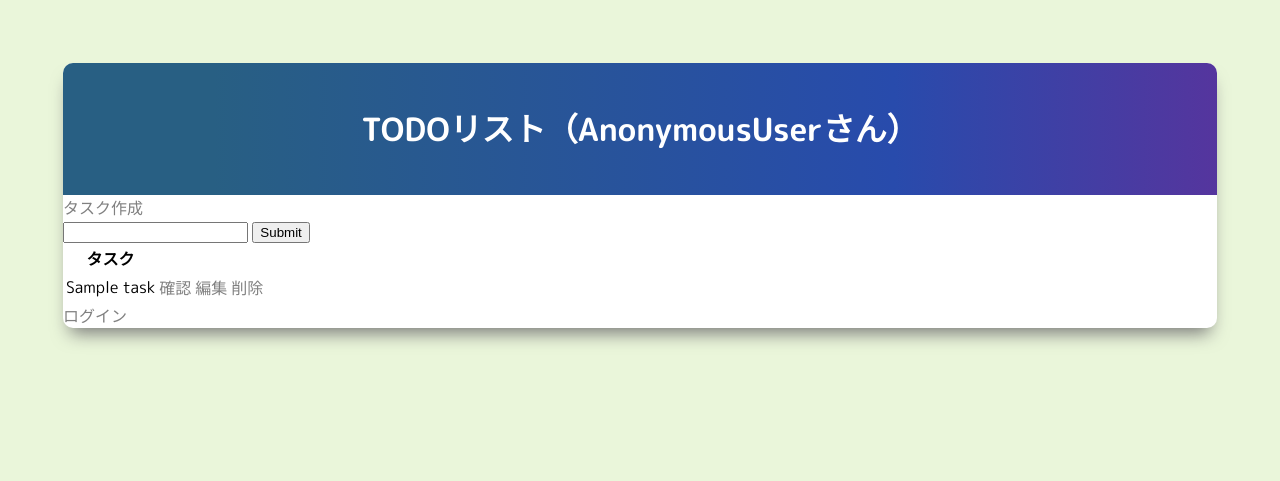
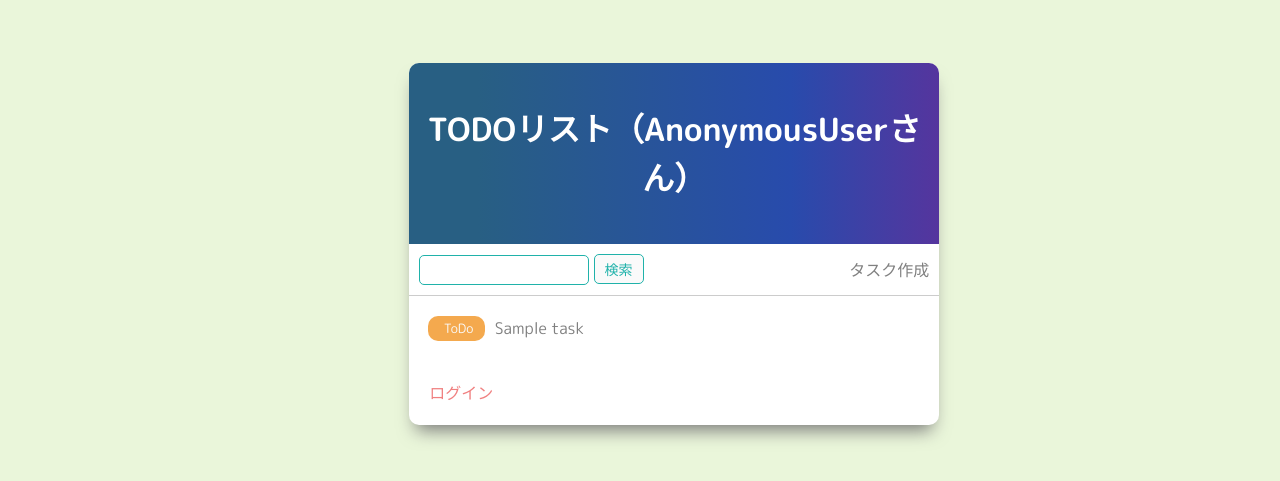
Before and after one commit to nagawanage/django_todo_app, a Django app: template todo_app/templates/todo_app/task_list.html in a window 1280 px wide. Shown: the top 481 px of the page. Run offline with Django 3.2, Linux system fonts and the light colour scheme; the template is opened without the code that fills it: most values are stand-ins (such as "Sample title", 1, 10 or a date in 2020).

Commit message:
update: タスク一覧画面デザイン調整

```diff
--- a/todo_app/static/css/base.css
+++ b/todo_app/static/css/base.css
@@ -6,7 +6,7 @@ body {
 
 .todoAppWrapper {
   min-width: 530px;
-  margin: 0 auto;
+  margin: 0 30%;
   background-color: white;
   box-shadow: 0 12px 18px -7px #777;
   border-radius: 10px;
@@ -31,3 +31,84 @@ a {
   );
   border-radius: 10px 10px 0 0;
 }
+
+.taskWrapper {
+  display: flex;
+  justify-content: space-between;
+  align-items: center;
+  padding: 1.2em;
+  border-top: 1px solid rgba(128, 128, 128, 0.4);
+}
+
+.taskTitle {
+  display: flex;
+  align-items: center;
+}
+
+.taskIcon {
+  font-size: 0.8em;
+  display: flex;
+  flex-direction: column;
+  justify-content: center;
+  text-align: center;
+  color: #fafafa;
+  height: 1em;
+  width: 2em;
+  border-radius: 10px;
+  margin-right: 10px;
+  padding: 0.5em 1.2em;
+}
+
+.taskCompletedIcon {
+  background-color: gray;
+}
+
+.taskInCompletedIcon {
+  background-color: rgb(244, 169, 78);
+}
+
+.taskIconGroup {
+  display: flex;
+  justify-content: space-around;
+  width: 5em;
+}
+
+.loginAndLogout {
+  padding: 20px;
+}
+
+.loginAndLogout a {
+  color: lightcoral;
+}
+
+.searchWrapper {
+  display: flex;
+  justify-content: space-between;
+  padding: 10px;
+  align-items: center;
+}
+
+.searchInput {
+  height: 24px;
+  outline: none;
+  border: 1px solid lightseagreen;
+  border-radius: 5px;
+  padding: 2px 4px;
+  width: 160px;
+}
+
+.searchButton {
+  border: 1px solid lightseagreen;
+  padding: 4px 10px;
+  background-color: #fafafa;
+  color: lightseagreen;
+  border-radius: 5px;
+  cursor: pointer;
+  font-size: 14px;
+  transition: all 0.4s;
+}
+
+.searchButton:hover {
+  background-color: lightseagreen;
+  color: white;
+}
--- a/todo_app/templates/todo_app/base.html
+++ b/todo_app/templates/todo_app/base.html
@@ -11,6 +11,10 @@
   <link href="https://fonts.googleapis.com/css2?family=M+PLUS+Rounded+1c:wght@100;300;400;500;700;800;900&display=swap"
     rel="stylesheet">
   <link rel="stylesheet" href="{% static 'css/base.css' %}">
+  <!-- Our project just needs Font Awesome Free's Solid and Brand files -->
+  <link href="{% static 'fontawesomefree/css/fontawesome.css' %}" rel="stylesheet" type="text/css">
+  <link href="{% static 'fontawesomefree/css/solid.css' %}" rel="stylesheet" type="text/css">
+  <!-- <link href="{% static 'fontawesomefree/css/brands.css' %}" rel="stylesheet" type="text/css"> -->
 </head>
 
 <body>
--- a/todo_app/templates/todo_app/task_form.html
+++ b/todo_app/templates/todo_app/task_form.html
@@ -1,13 +1,13 @@
 {% extends 'todo_app/base.html' %} {% block content %}
 
-<h1>タスク作成</h1>
+<h1>タスク作成/編集</h1>
 <a href="{% url 'tasks' %}">戻る</a>
 
 <form action="" method="post">
   {% csrf_token %}
   <!-- 各要素をpタグにする -->
   {{form.as_p}}
-  <input type="submit" value="追加">
+  <input type="submit" value="登録">
 </form>
 
 {% endblock content %}
--- a/todo_app/templates/todo_app/task_list.html
+++ b/todo_app/templates/todo_app/task_list.html
@@ -4,26 +4,56 @@
   <h1>TODOリスト（{{request.user}}さん）</h1>
 </div>
 
-<a href="{% url 'create-task' %}">タスク作成</a>
 
-<form action="" method="GET">
-  <input type="text" name="search" value="{{search}}">
-  <input type="submit" name="検索">
-</form>
+<div class="searchWrapper">
+  <form action="" method="GET">
+    <input type="text" name="search" value="{{search}}" class="searchInput">
+    <input type="submit" name="検索" value="検索" class="searchButton">
+  </form>
 
-<table>
-  <tr>
-    <th>タスク</th>
-  </tr>
+  <a href="{% url 'create-task' %}" class="addButton">タスク作成</a>
+</div>
+
+
+<div class="tasksWrapper">
   {% for task in tasks %}
-  <tr>
-    <td>{{task.title}}</td>
-    <td><a href="{% url 'task' task.id %}">確認</a></td>
-    <td><a href="{% url 'edit-task' task.id %}">編集</a></td>
-    <td><a href="{% url 'delete-task' task.id %}">削除</a></td>
-  </tr>
+  <div class="taskWrapper">
+    {% if task.completed %}
+    <!-- 完了タスク -->
+    <div class="taskTitle">
+      <div class="taskIcon taskCompletedIcon">Done</div>
+      <s><a href="{% url 'task' task.id %}">{{task}}</a></s>
+    </div>
+    <div class="taskIconGroup">
+      <!-- 編集 -->
+      <a href="{% url 'edit-task' task.id %}" class="editButton">
+        <i class="fa-solid fa-pen-to-square fa-xl" style="color: #0f6ba3;"></i>
+      </a>
+      <!-- 削除 -->
+      <a href="{% url 'delete-task' task.id %}" class="deleteButton">
+        <i class="fa-solid fa-circle-minus fa-xl" style="color: #e94949;"></i>
+      </a>
+    </div>
+    <!-- 未完了タスク -->
+    {% else %}
+    <div class="taskTitle">
+      <div class="taskIcon taskInCompletedIcon">ToDo</div>
+      <a href="{% url 'task' task.id %}">{{task}}</a>
+    </div>
+    <div class="taskIconGroup">
+      <!-- 編集 -->
+      <a href="{% url 'edit-task' task.id %}" class="editButton">
+        <i class="fa-solid fa-pen-to-square fa-xl" style="color: #0f6ba3;"></i>
+      </a>
+      <!-- 削除 -->
+      <a href="{% url 'delete-task' task.id %}" class="deleteButton">
+        <i class="fa-solid fa-circle-minus fa-xl" style="color: #e94949;"></i>
+      </a>
+    </div>
+    {% endif %}
+  </div>
   {% endfor %}
-</table>
+</div>
 
 <div class="loginAndLogout">
   {% if request.user.is_authenticated %}
--- a/todo_prj/settings.py
+++ b/todo_prj/settings.py
@@ -37,7 +37,8 @@ INSTALLED_APPS = [
     'django.contrib.sessions',
     'django.contrib.messages',
     'django.contrib.staticfiles',
-    'todo_app'  # 追加
+    'todo_app',  # 追加
+    'fontawesomefree',
 ]
 
 MIDDLEWARE = [
```
